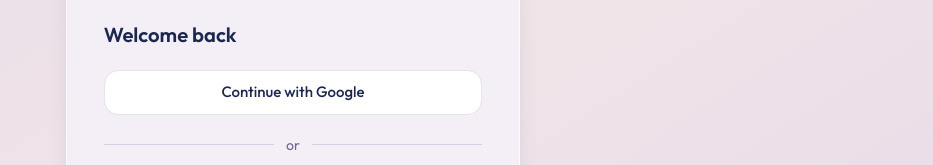
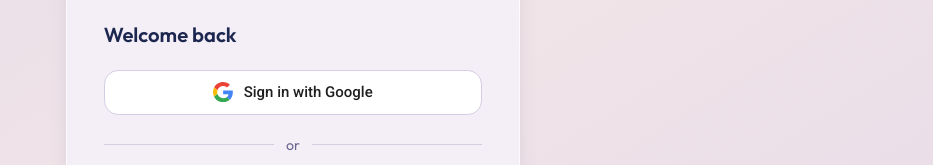
Before and after one commit to tanish2007/Oriole, a Next.js app in the folder frontend/: page /login in a window 1280 px wide. Shown: the part 253-418 px from the top of the page, without its empty margins (347-1280 px from the left). Built offline with nearby package versions, Linux system fonts and the light colour scheme; no server answers.

Commit message:
add google sign up button

```diff
--- a/frontend/src/app/(main)/groups/page.tsx
+++ b/frontend/src/app/(main)/groups/page.tsx
@@ -207,7 +207,6 @@ export default function GroupsPage() {
         <div>
           <p className="text-base font-medium text-[#9a7fb0]">Your households</p>
           <h1 className="font-[family-name:var(--font-display)] text-4xl font-bold leading-tight">Groups</h1>
-          <p className="mt-1 text-[#7c6f9c]">You can belong to more than one group</p>
         </div>
         <div className="flex flex-wrap gap-2">
           <Link href="/groups?panel=join" scroll={false} className={secondaryClass}>
@@ -234,7 +233,7 @@ export default function GroupsPage() {
               >
                 <h2 className="font-[family-name:var(--font-display)] text-2xl font-bold">{group.name}</h2>
                 <p className="mt-1 text-base text-[#6b6590]">
-                  {group.memberCount} {group.memberCount === 1 ? "member" : "members"} · invite-only
+                  {group.memberCount} {group.memberCount === 1 ? "member" : "members"}
                 </p>
                 <span className="mt-4 inline-block rounded-full bg-[#ebe6f1] px-3 py-1 text-base font-medium text-[#9a7fb0]">
                   {group.role === "owner" ? "Owner" : "Member"}
--- a/frontend/src/components/auth-form.tsx
+++ b/frontend/src/components/auth-form.tsx
@@ -1,5 +1,6 @@
 "use client";
 
+import { Roboto } from "next/font/google";
 import Link from "next/link";
 import { useRouter } from "next/navigation";
 import { useState, type ChangeEvent, type FormEvent, type InputHTMLAttributes } from "react";
@@ -23,6 +24,19 @@ async function submitAuth(mode: Mode, values: Values): Promise<void> {
 
 /** Set SHOW_GOOGLE to false to hide the button. */
 const SHOW_GOOGLE = true;
+
+const roboto = Roboto({ subsets: ["latin"], weight: "500" });
+
+function GoogleLogo() {
+  return (
+    <svg viewBox="0 0 48 48" className="h-5 w-5 shrink-0" aria-hidden>
+      <path fill="#EA4335" d="M24 9.5c3.54 0 6.71 1.22 9.21 3.6l6.85-6.85C35.9 2.38 30.47 0 24 0 14.62 0 6.51 5.38 2.56 13.22l7.98 6.19C12.43 13.72 17.74 9.5 24 9.5z" />
+      <path fill="#4285F4" d="M46.98 24.55c0-1.57-.15-3.09-.38-4.55H24v9.02h12.94c-.58 2.96-2.26 5.48-4.78 7.18l7.73 6c4.51-4.18 7.09-10.36 7.09-17.65z" />
+      <path fill="#FBBC05" d="M10.53 28.59c-.48-1.45-.76-2.99-.76-4.59s.27-3.14.76-4.59l-7.98-6.19C.92 16.46 0 20.12 0 24c0 3.88.92 7.54 2.56 10.78l7.97-6.19z" />
+      <path fill="#34A853" d="M24 48c6.48 0 11.93-2.13 16.03-5.81l-7.73-6c-2.15 1.45-4.92 2.3-8.3 2.3-6.26 0-11.57-4.22-13.47-9.91l-7.98 6.19C6.51 42.62 14.62 48 24 48z" />
+    </svg>
+  );
+}
 
 function validate(mode: Mode, v: Values): Errors {
   const errors: Errors = {};
@@ -121,14 +135,14 @@ export function AuthForm({ mode }: { mode: Mode }) {
 
           {SHOW_GOOGLE && (
             <>
-              <Button
+              <button
                 type="button"
-                variant="outline"
-                className="h-11 w-full rounded-xl bg-white text-[15px]"
                 onClick={() => void onGoogle()}
+                className={`${roboto.className} flex h-11 w-full items-center justify-center gap-2.5 rounded-xl border border-[#d5cde3] bg-white px-3 text-[15px] font-medium leading-5 text-[#1f1f1f] transition-colors hover:bg-[#f2f2f2] focus-visible:bg-[#ebebeb] focus-visible:outline-2 focus-visible:outline-offset-2 focus-visible:outline-[#1c2750] active:bg-[#ebebeb]`}
               >
-                Continue with Google
-              </Button>
+                <GoogleLogo />
+                {signup ? "Sign up with Google" : "Sign in with Google"}
+              </button>
               <div className="flex items-center gap-3 text-sm text-[#6b6590]">
                 <span className="h-px flex-1 bg-[#d5cde3]" />
                 or
```
